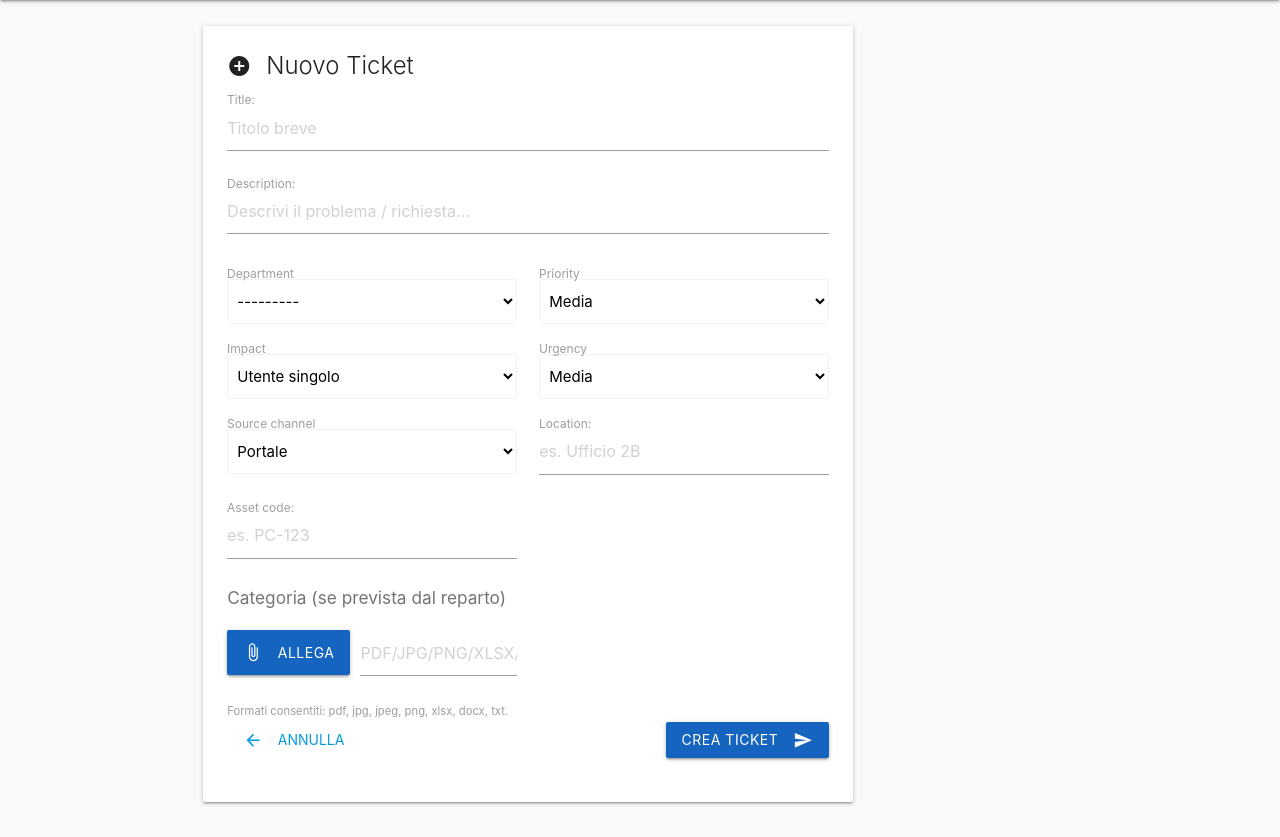
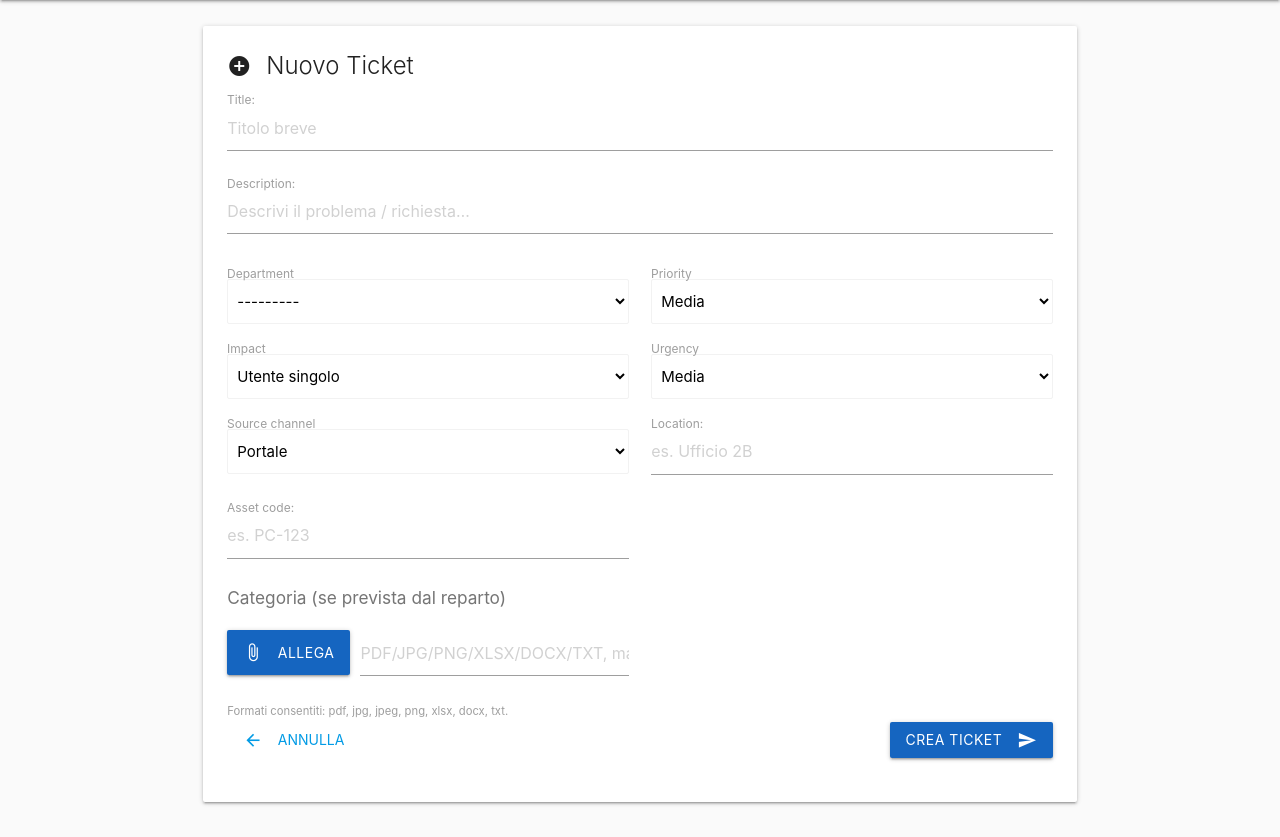
Before and after one commit to darkkillex/ATIcketing, a Django app: page /tickets/new/ in a window 1280 px wide. Shown: the part 64-901 px from the top of the page. Run offline with Django 5.2, Linux system fonts and the light colour scheme; the visitor is signed in with stand-in values (Sample User, id 1); data that the repository does not hold is empty.

Commit message:
fix(ui): new ticket card is now centered

```diff
--- a/templates/tickets/new.html
+++ b/templates/tickets/new.html
@@ -1,8 +1,8 @@
 {% extends 'base.html' %}
 {% load form_extras %}
 {% block content %}
-<div class="row mt-2">
-  <div class="col s12 m10 l9">
+<div class="row mt-2 centerify">
+  <div class="col s12">
     <div class="card">
       <div class="card-content">
         <span class="card-title">
```
